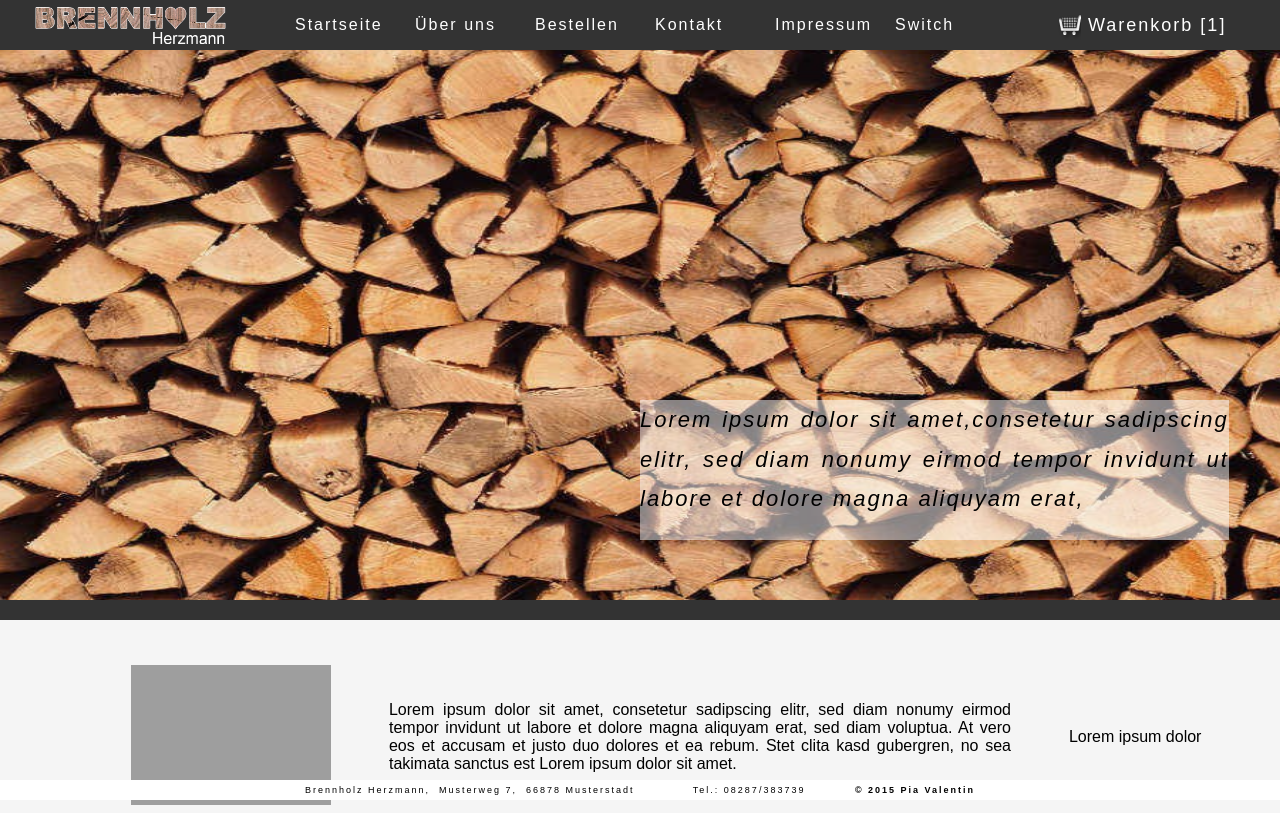
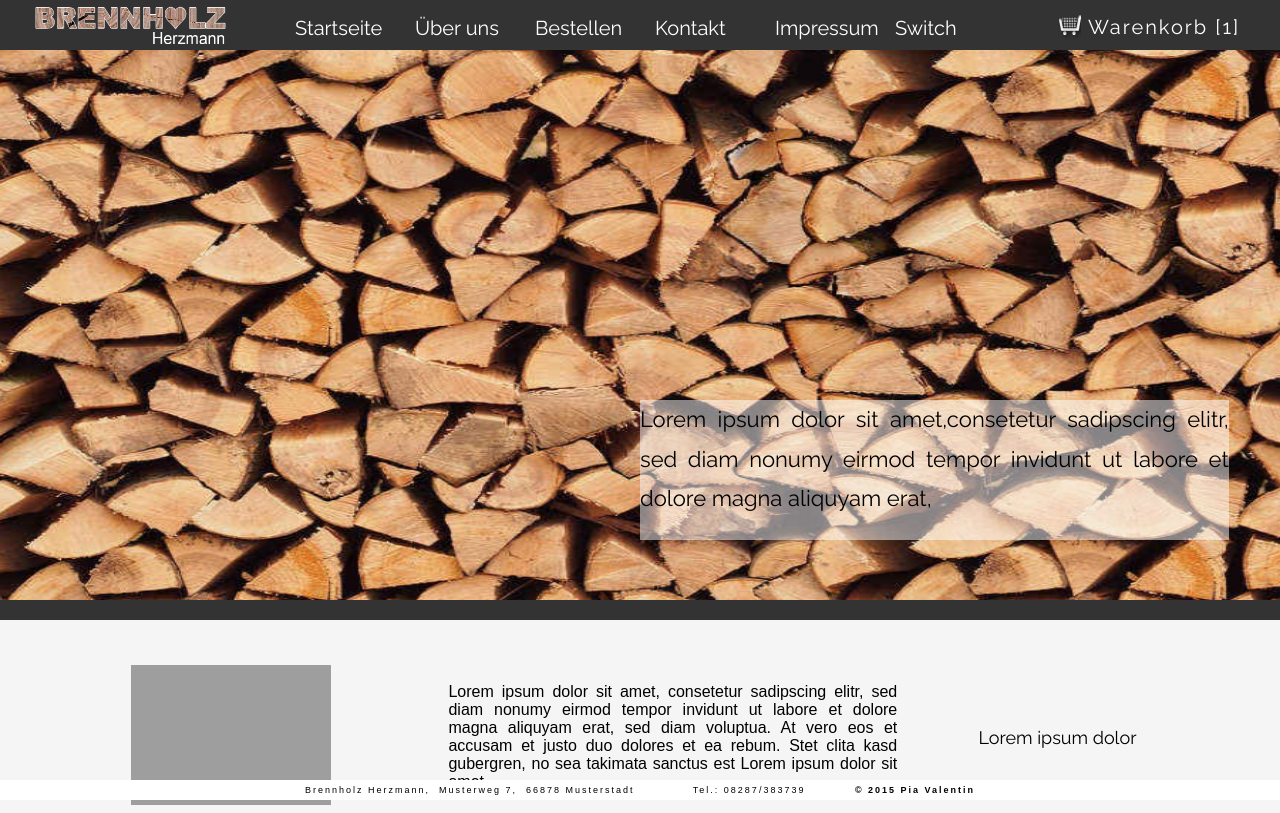
Before and after one commit to piavalentin/Mediendesign-SS15, a plain HTML site: page public_html/index.html in a window 1280 px wide. Shown: the top 813 px of the page. Drawn offline with Linux system fonts and the light colour scheme; grey boxes are pictures that could not be loaded.

Commit message:
logo psd

```diff
--- a/public_html/holzmann.css
+++ b/public_html/holzmann.css
@@ -12,7 +12,7 @@ and open the template in the editor.
 
 a.title{}
 
-
+@import url(https://fonts.googleapis.com/css?family=Raleway);
 @media screen, handheld{
 
 
@@ -55,8 +55,10 @@ div.navigation {
 }
 
 div.warenkorb{
-    font-size: 18px;
-    font-family: Arial;
+    font-size: 20px;
+    font-family: 'Raleway';
+    font-style: normal;
+    font-weight: 400;
     color: white;
     letter-spacing:2px;
     position:fixed;
@@ -82,10 +84,13 @@ div.warenkorbsymbol{
 
 
 div.navmenu {
-  font-size:16px;
-  font-family: Arial;
+  font-size:20px;
+  //font-family: Arial;
 
-  letter-spacing: 2px;
+  //letter-spacing: 2px;
+  font-family: 'Raleway';
+  font-style: normal;
+  font-weight: 400;
 
   position:fixed;
   width:85%;
@@ -210,10 +215,15 @@ div.newsfeed{
     overflow: auto;
     background: rgba(255,255,255, 0.5);
 
-    font-family: Arial;
+    font-family: 'Raleway';
+    font-style: normal;
+    font-weight: 400;
+
+
+    //font-family: Arial;
     font-size: 22px;
-    font-style: italic;
-    letter-spacing: 2px;
+    //font-style: italic;
+    //letter-spacing: 2px;
     line-height: 180%;
     text-align: justify;
 
@@ -256,11 +266,15 @@ div.shop{
 }
 
 .shop #text{
-    width:60%;
+    width:30%;
 }
 
 .shop #kaufen, #kaufen2, #kaufen3, #kaufen4{
     width:20%;
+    font-family: 'Raleway';
+    font-style: normal;
+    font-weight: 400;
+    font-size: 18px;
 }
 
 
--- a/public_html/index.html
+++ b/public_html/index.html
@@ -13,6 +13,8 @@
         <link rel="alternate stylesheet analog" type="text/css" href="analog.css" title="analog" />
         <script type="text/javascript" src="styleswitcher.js"></script>
         <script type="text/javascript" src="canvas.js"></script>
+
+        <link href='https://fonts.googleapis.com/css?family=Raleway' rel='stylesheet' type='text/css'>
 
     </head>
     <body>
```
Also changed, not shown: 1 other file.
